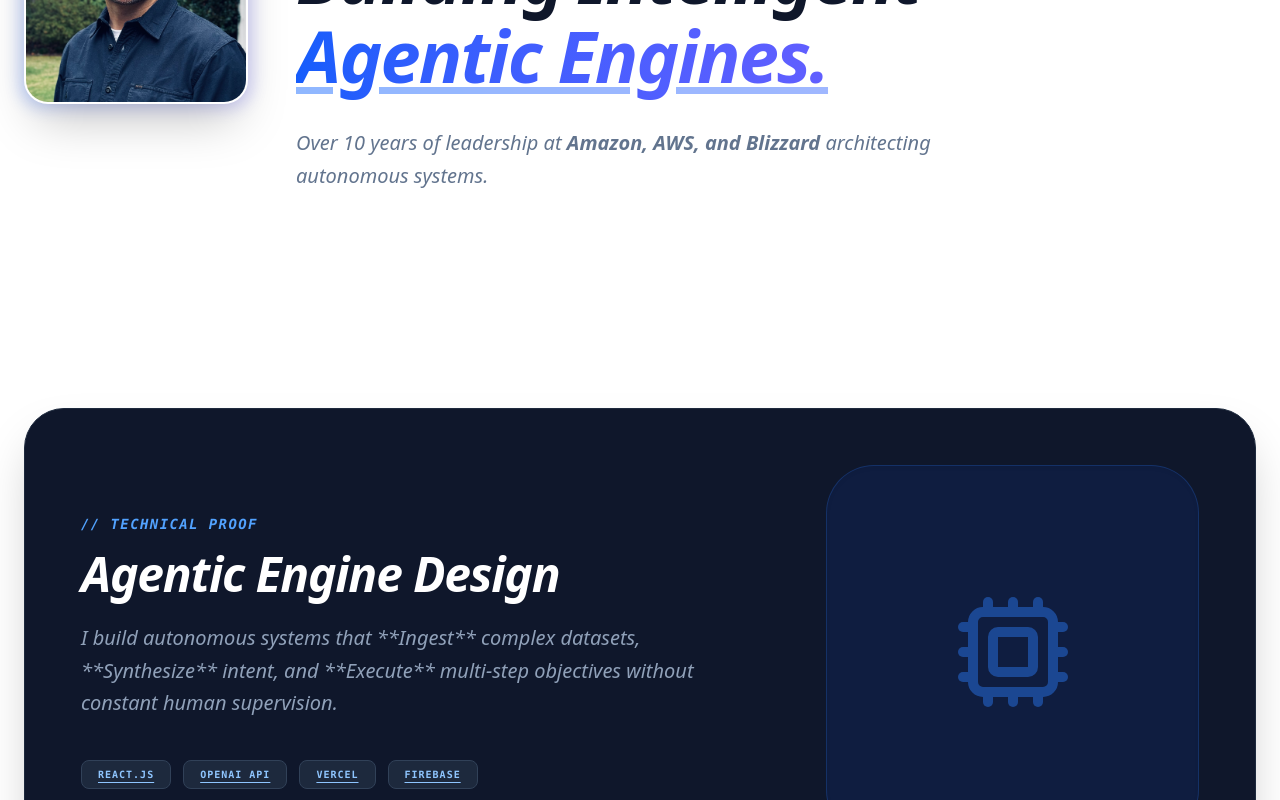
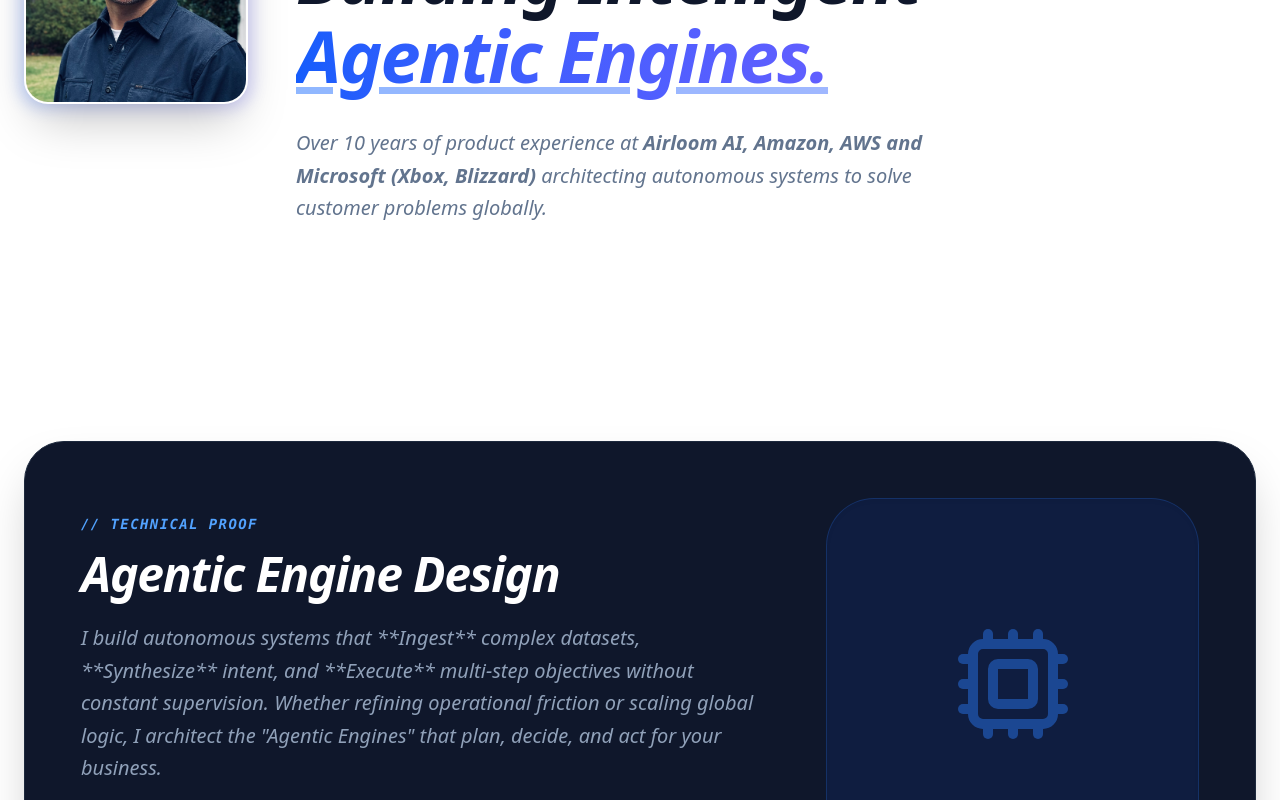
Before and after one commit to bombayway-png/portfolio-2026, a Next.js app: page / in a window 1280 px wide. Shown: the part 280-1080 px from the top of the page. Built offline with nearby package versions, Linux system fonts and the light colour scheme.

Commit message:
Update page.tsx

```diff
--- a/app/page.tsx
+++ b/app/page.tsx
@@ -89,7 +89,7 @@ export default function Home() {
             </div>
             <h1 className="text-5xl md:text-7xl font-extrabold tracking-tight mb-8 leading-[1.1] text-slate-900 italic">Building Intelligent <br /><span className="bg-gradient-to-r from-blue-600 to-indigo-500 bg-clip-text text-transparent italic tracking-tight underline decoration-blue-500/30">Agentic Engines.</span></h1>
             <p className="text-xl text-slate-500 max-w-2xl font-medium italic mb-10 leading-relaxed">
-              Over 10 years of leadership at <strong>Amazon, AWS, and Blizzard</strong> architecting autonomous systems.
+              Over 10 years of product experience at <strong>Airloom AI, Amazon, AWS and Microsoft (Xbox, Blizzard)</strong> architecting autonomous systems to solve customer problems globally.
             </p>
           </div>
         </div>
@@ -102,7 +102,7 @@ export default function Home() {
               <h3 className="text-blue-400 font-mono text-sm mb-4 tracking-widest uppercase italic font-bold">// Technical Proof</h3>
               <h2 className="text-4xl md:text-5xl font-bold mb-6 italic tracking-tight">Agentic Engine Design</h2>
               <p className="text-slate-400 text-xl leading-relaxed mb-10 font-light italic">
-                I build autonomous systems that **Ingest** complex datasets, **Synthesize** intent, and **Execute** multi-step objectives without constant human supervision.
+                I build autonomous systems that **Ingest** complex datasets, **Synthesize** intent, and **Execute** multi-step objectives without constant supervision. Whether refining operational friction or scaling global logic, I architect the "Agentic Engines" that plan, decide, and act for your business.
               </p>
               <div className="flex flex-wrap gap-3 font-mono text-[10px] uppercase tracking-widest font-bold">
                 {['React.js', 'OpenAI API', 'Vercel', 'Firebase'].map(tech => (
```
